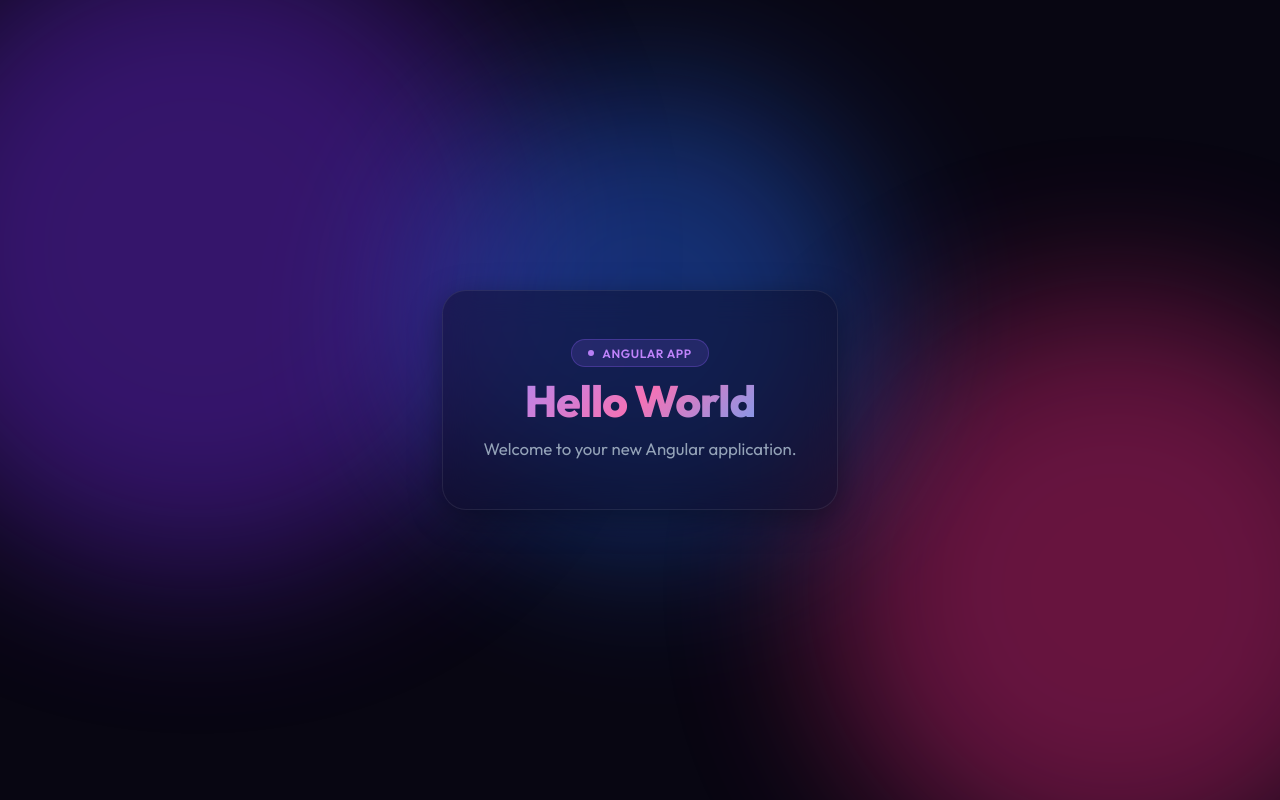
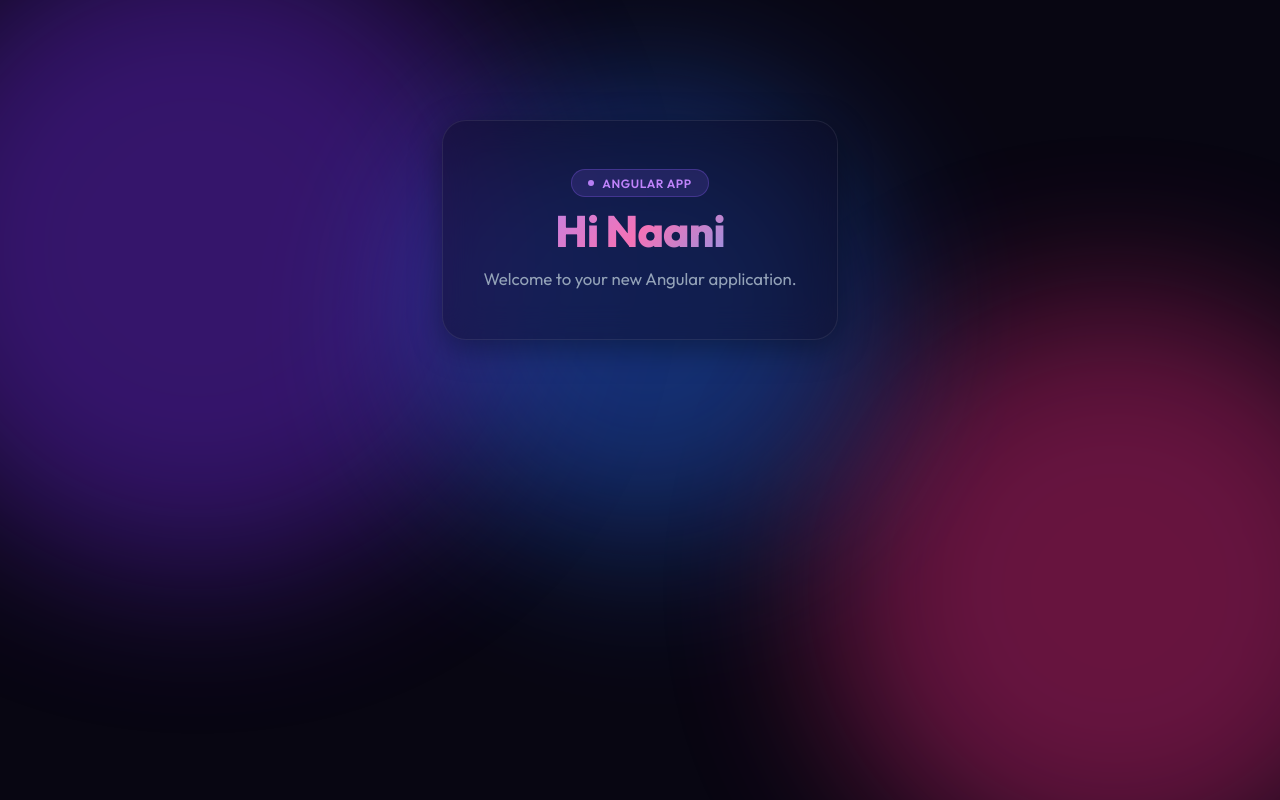
Before and after one commit to naveenyadav9515/PDash-UI, an Angular app: page / in a window 1280 px wide. Built offline with nearby package versions, Linux system fonts and the light colour scheme.

Commit message:
Update UI header to Hi Naani and shift layout layout upwards

```diff
--- a/src/app/app.css
+++ b/src/app/app.css
@@ -2,10 +2,10 @@
   display: flex;
   flex-direction: column;
   align-items: center;
-  justify-content: center;
+  justify-content: flex-start;
   min-height: 100vh;
   width: 100%;
-  padding: 2rem 1rem;
+  padding: 15vh 1rem 2rem;
   z-index: 10;
   box-sizing: border-box;
 }
--- a/src/app/app.html
+++ b/src/app/app.html
@@ -14,7 +14,7 @@
         <span class="badge-dot"></span>
         Angular App
       </div>
-      <h1 class="gradient-title">Hello World</h1>
+      <h1 class="gradient-title">Hi Naani</h1>
       <p class="subtitle">Welcome to your new Angular application.</p>
     </header>
 
--- a/src/app/app.ts
+++ b/src/app/app.ts
@@ -6,5 +6,5 @@
   styleUrl: './app.css'
 })
 export class App {
-  protected readonly title = signal('Hello World');
+  protected readonly title = signal('Hi Naani');
 }
```
